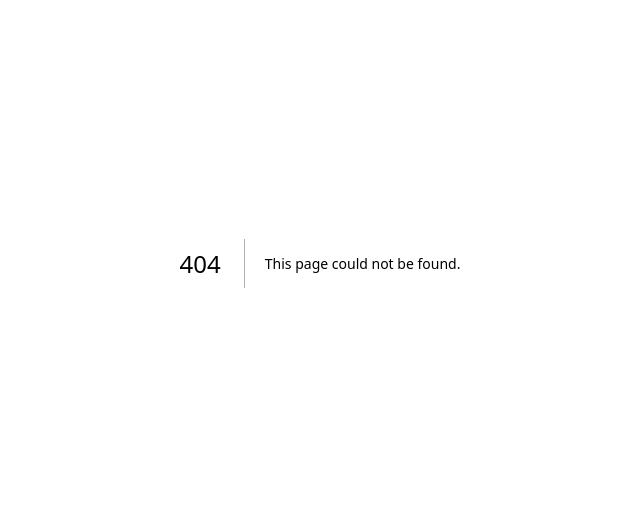
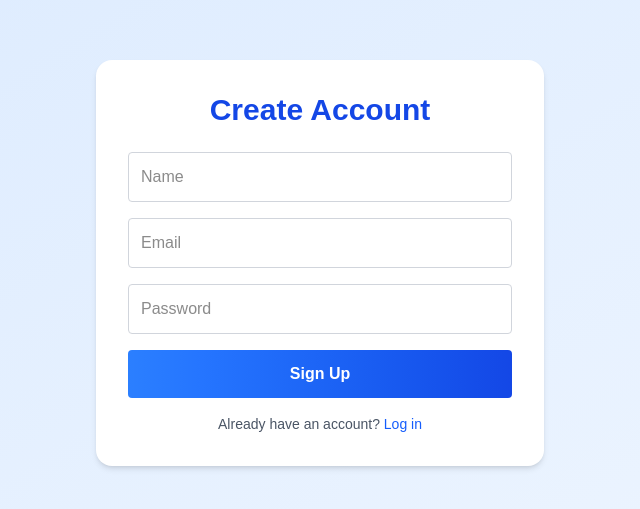
Before and after one commit to sushelan/smartmeal-ai, a Next.js app in the folder frontend/: page /signup in a window 1280 px wide. Before the commit this address had no page. Shown: the part 137-646 px from the top of the page, without its empty margins (320-960 px from the left). Built offline with nearby package versions, Linux system fonts and the light colour scheme.

Commit message:
Signup page + init.sql

```diff
--- a/frontend/src/app/food-logging/page.js
+++ b/frontend/src/app/food-logging/page.js
@@ -5,6 +5,11 @@ import api from "../../../services/authApi";
 export default function FoodLoggingPage() {
   const [foodItem, setFoodItem] = useState("");
   const [foodLogs, setFoodLogs] = useState([]);
+
+  const [hasMounted, setHasMounted] = useState(false);
+  useEffect(() => {
+    setHasMounted(true);
+  }, []);
 
   // Fetch food logs from the backend when the component mounts
   useEffect(() => {
@@ -68,9 +73,11 @@ export default function FoodLoggingPage() {
               <li key={log.id} className="flex justify-between items-center p-2 border-b">
                 <span>
                   {log.item}{" "}
+                  { hasMounted && (
                   <em className="text-sm text-gray-500">
                     ({new Date(log.timestamp).toLocaleString()})
                   </em>
+                  )}
                 </span>
                 <button onClick={() => handleDeleteFood(log.id)} className="text-red-500 hover:text-red-700">
                   Delete
--- /dev/null
+++ b/frontend/src/app/signup/page.js
@@ -0,0 +1,77 @@
+"use client";
+import { useState } from "react";
+
+export default function SignupPage() {
+  const [form, setForm] = useState({ email: "", password: "", name: "" });
+
+  const handleChange = (e) => {
+    setForm({ ...form, [e.target.name]: e.target.value });
+  };
+
+  const handleSubmit = async (e) => {
+    e.preventDefault();
+    try {
+      const res = await fetch("http://localhost:5001/api/auth/signup", {
+        method: "POST",
+        headers: { "Content-Type": "application/json" },
+        credentials: "include",
+        body: JSON.stringify(form),
+      });
+      const data = await res.json();
+      if (res.ok) {
+        window.location.href = "/food-logging";
+      } else {
+        alert(data.message || "Signup failed.");
+      }
+    } catch (err) {
+      console.error("Error submitting signup:", err);
+      alert("Something went wrong.");
+    }
+  };
+
+  return (
+    <div className="min-h-screen flex items-center justify-center bg-gradient-to-br from-blue-100 to-blue-50">
+      <div className="bg-white p-8 rounded-2xl shadow-md w-full max-w-md">
+        <h1 className="text-3xl font-bold text-center mb-6 text-blue-700">Create Account</h1>
+        <form onSubmit={handleSubmit} className="space-y-4">
+          <input
+            name="name"
+            type="text"
+            placeholder="Name"
+            onChange={handleChange}
+            required
+            className="w-full p-3 border border-gray-300 rounded focus:outline-blue-400"
+          />
+          <input
+            name="email"
+            type="email"
+            placeholder="Email"
+            onChange={handleChange}
+            required
+            className="w-full p-3 border border-gray-300 rounded focus:outline-blue-400"
+          />
+          <input
+            name="password"
+            type="password"
+            placeholder="Password"
+            onChange={handleChange}
+            required
+            className="w-full p-3 border border-gray-300 rounded focus:outline-blue-400"
+          />
+          <button
+            type="submit"
+            className="w-full bg-gradient-to-r from-blue-500 to-blue-700 text-white py-3 rounded font-semibold hover:opacity-90 transition"
+          >
+            Sign Up
+          </button>
+        </form>
+        <p className="text-center mt-4 text-sm text-gray-600">
+          Already have an account?{" "}
+          <a href="/" className="text-blue-600 hover:underline">
+            Log in
+          </a>
+        </p>
+      </div>
+    </div>
+  );
+}
```
Also changed, not shown: 2 other files (tests, documents, lock files or other folders).
